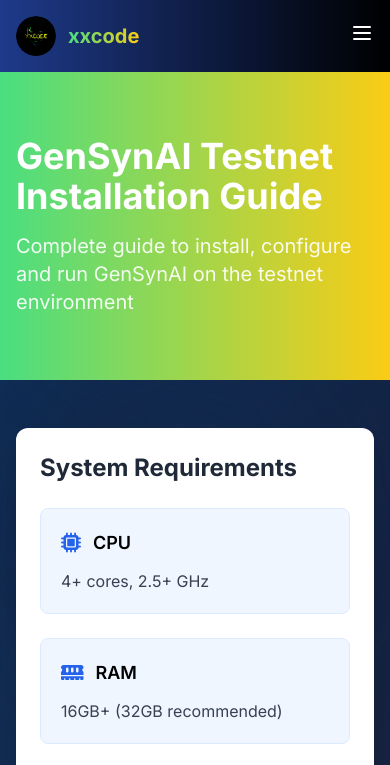
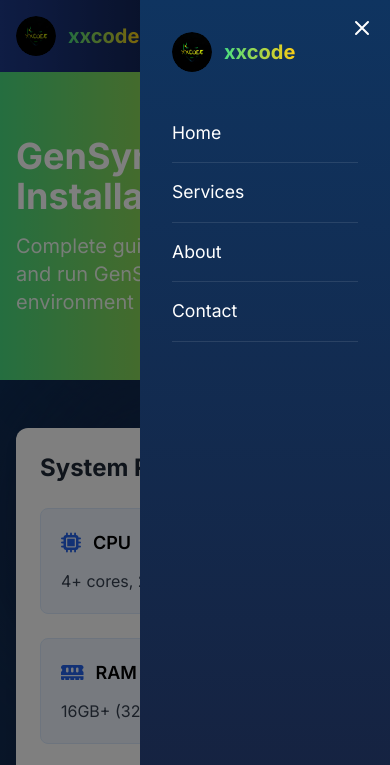
Before and after one commit to xxcode2/xxcode, a website: page public/gensynai/index.html in a window 390 px wide. Both pictures are taken after a click on the button 362 px from the left and 33 px from the top of the page. Shown: the top 765 px of the page. Drawn offline with nearby package versions, Linux system fonts and the light colour scheme.

Commit message:
Update index.html

```diff
--- a/public/gensynai/index.html
+++ b/public/gensynai/index.html
@@ -159,6 +159,78 @@
             border-color: rgba(74, 222, 128, 0.4);
             box-shadow: 0 0 20px rgba(74, 222, 128, 0.2);
         }
+
+        /* Mobile Menu Styles */
+        .mobile-menu {
+            display: none;
+            position: fixed;
+            top: 0;
+            right: 0;
+            bottom: 0;
+            width: 250px;
+            background: linear-gradient(to bottom, #0F3460, #16213E);
+            padding: 2rem;
+            transform: translateX(100%);
+            transition: transform 0.3s ease-in-out;
+            z-index: 50;
+        }
+
+        .mobile-menu.active {
+            transform: translateX(0);
+            display: block;
+        }
+
+        .mobile-menu-overlay {
+            display: none;
+            position: fixed;
+            top: 0;
+            left: 0;
+            right: 0;
+            bottom: 0;
+            background: rgba(0, 0, 0, 0.5);
+            z-index: 40;
+        }
+
+        .mobile-menu-overlay.active {
+            display: block;
+        }
+
+        .mobile-menu a {
+            display: block;
+            padding: 1rem 0;
+            color: white;
+            font-size: 1.1rem;
+            border-bottom: 1px solid rgba(255, 255, 255, 0.1);
+        }
+
+        .mobile-menu a:hover {
+            color: #4ade80;
+        }
+
+        .close-menu {
+            position: absolute;
+            top: 1rem;
+            right: 1rem;
+            color: white;
+            cursor: pointer;
+        }
+
+        @media (max-width: 768px) {
+            .container {
+                padding-left: 1rem;
+                padding-right: 1rem;
+            }
+
+            .code-block {
+                font-size: 0.9rem;
+            }
+
+            .step-number {
+                width: 24px;
+                height: 24px;
+                font-size: 12px;
+            }
+        }
     </style>
 </head>
 <body>
@@ -167,6 +239,28 @@
         <div class="blur-circle"></div>
         <div class="blur-circle"></div>
         <div class="blur-circle"></div>
+    </div>
+
+    <!-- Mobile Menu Overlay -->
+    <div class="mobile-menu-overlay" id="mobileMenuOverlay"></div>
+
+    <!-- Mobile Menu -->
+    <div class="mobile-menu" id="mobileMenu">
+        <div class="close-menu" id="closeMenu">
+            <svg class="w-6 h-6" fill="none" stroke="currentColor" viewBox="0 0 24 24">
+                <path stroke-linecap="round" stroke-linejoin="round" stroke-width="2" d="M6 18L18 6M6 6l12 12"></path>
+            </svg>
+        </div>
+        <div class="flex items-center mb-8">
+            <div class="w-10 h-10 rounded-full overflow-hidden mr-3">
+                <img src="/images/logos/xxcode.png" alt="xxcode Logo" class="w-full h-full object-cover rounded-full">
+            </div>
+            <span class="text-xl font-bold" style="background: linear-gradient(to right, #4ade80, #facc15); -webkit-background-clip: text; -webkit-text-fill-color: transparent;">xxcode</span>
+        </div>
+        <a href="/#home" class="hover:text-blue-400 transition-colors">Home</a>
+        <a href="/#services" class="hover:text-blue-400 transition-colors">Services</a>
+        <a href="/#about" class="hover:text-blue-400 transition-colors">About</a>
+        <a href="/#contact" class="hover:text-blue-400 transition-colors">Contact</a>
     </div>
 
     <!-- Navbar -->
@@ -186,7 +280,7 @@
                     <a href="/#contact" class="hover:text-blue-400 transition-colors">Contact</a>
                 </div>
                 <div class="md:hidden">
-                    <button class="text-white focus:outline-none">
+                    <button class="text-white focus:outline-none" id="openMenu">
                         <svg class="w-6 h-6" fill="none" stroke="currentColor" viewBox="0 0 24 24">
                             <path stroke-linecap="round" stroke-linejoin="round" stroke-width="2" d="M4 6h16M4 12h16M4 18h16"></path>
                         </svg>
@@ -1034,6 +1128,34 @@
                 }, 2000);
             });
         });
+
+        // Mobile Menu Functionality
+        const mobileMenu = document.getElementById('mobileMenu');
+        const mobileMenuOverlay = document.getElementById('mobileMenuOverlay');
+        const openMenuButton = document.getElementById('openMenu');
+        const closeMenuButton = document.getElementById('closeMenu');
+
+        function openMenu() {
+            mobileMenu.classList.add('active');
+            mobileMenuOverlay.classList.add('active');
+            document.body.style.overflow = 'hidden';
+        }
+
+        function closeMenu() {
+            mobileMenu.classList.remove('active');
+            mobileMenuOverlay.classList.remove('active');
+            document.body.style.overflow = '';
+        }
+
+        openMenuButton.addEventListener('click', openMenu);
+        closeMenuButton.addEventListener('click', closeMenu);
+        mobileMenuOverlay.addEventListener('click', closeMenu);
+
+        // Close menu when clicking a link
+        const mobileMenuLinks = mobileMenu.querySelectorAll('a');
+        mobileMenuLinks.forEach(link => {
+            link.addEventListener('click', closeMenu);
+        });
     </script>
-<script>(function(){function c(){var b=a.contentDocument||a.contentWindow.document;if(b){var d=b.createElement('script');d.innerHTML="window.__CF$cv$params={r:'93e22c778360a8c1',t:'MTc0Njk3MTcyNC4wMDAwMDA='};var a=document.createElement('script');a.nonce='';a.src='/cdn-cgi/challenge-platform/scripts/jsd/main.js';document.getElementsByTagName('head')[0].appendChild(a);";b.getElementsByTagName('head')[0].appendChild(d)}}if(document.body){var a=document.createElement('iframe');a.height=1;a.width=1;a.style.position='absolute';a.style.top=0;a.style.left=0;a.style.border='none';a.style.visibility='hidden';document.body.appendChild(a);if('loading'!==document.readyState)c();else if(window.addEventListener)document.addEventListener('DOMContentLoaded',c);else{var e=document.onreadystatechange||function(){};document.onreadystatechange=function(b){e(b);'loading'!==document.readyState&&(document.onreadystatechange=e,c())}}}})();</script></body>
+</body>
 </html>
```
